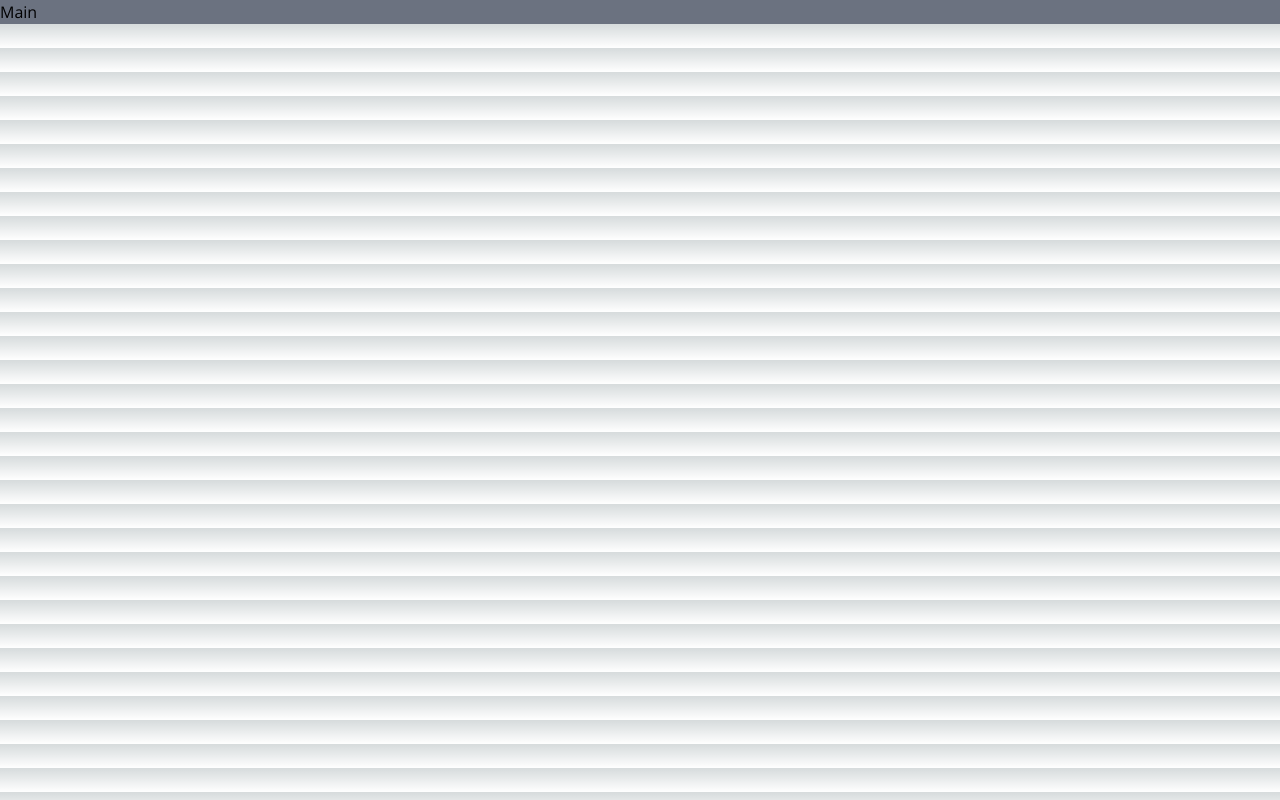
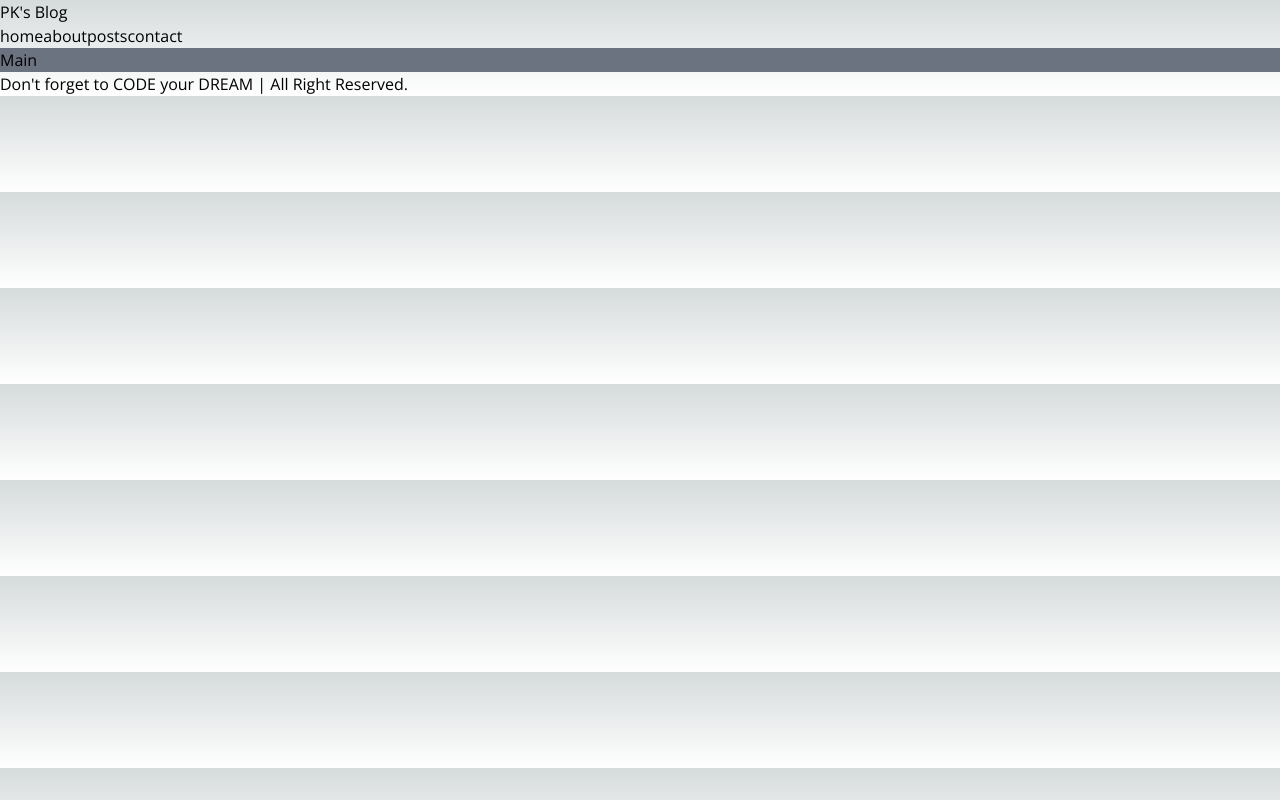
Before and after one commit to presentKey/next-blog, a Next.js app: page / in a window 1280 px wide. Built offline with nearby package versions, Linux system fonts and the light colour scheme.

Commit message:
new: 페이지 레이아웃

```diff
--- /dev/null
+++ b/src/app/about/page.tsx
@@ -0,0 +1,3 @@
+export default function AboutPage() {
+  return <div>어바웃!</div>;
+}
--- /dev/null
+++ b/src/app/contact/page.tsx
@@ -0,0 +1,3 @@
+export default function ContactPage() {
+  return <div>컨택트!</div>;
+}
--- a/src/app/layout.tsx
+++ b/src/app/layout.tsx
@@ -1,5 +1,8 @@
+import Link from 'next/link';
 import './globals.css';
 import { Open_Sans } from 'next/font/google';
+import Header from '@/components/Header';
+import Footer from '@/components/Footer';
 
 const sans = Open_Sans({ subsets: ['latin'] });
 
@@ -15,7 +18,11 @@ export default function RootLayout({
 }) {
   return (
     <html lang="en" className={sans.className}>
-      <body>{children}</body>
+      <body>
+        <Header />
+        <main>{children}</main>
+        <Footer />
+      </body>
     </html>
   );
 }
--- a/src/app/page.tsx
+++ b/src/app/page.tsx
@@ -1,5 +1,3 @@
-import Image from 'next/image';
-
 export default function Home() {
-  return <main className="bg-gray-500">Main</main>;
+  return <section className="bg-gray-500">Main</section>;
 }
--- /dev/null
+++ b/src/app/posts/page.tsx
@@ -0,0 +1,3 @@
+export default function PostsPage() {
+  return <div>포스트!</div>;
+}
--- /dev/null
+++ b/src/components/Footer.tsx
@@ -0,0 +1,7 @@
+import React from 'react';
+
+export default function Footer() {
+  return (
+    <footer>{`Don't forget to CODE your DREAM | All Right Reserved.`}</footer>
+  );
+}
--- /dev/null
+++ b/src/components/Header.tsx
@@ -0,0 +1,18 @@
+import Link from 'next/link';
+import React from 'react';
+
+export default function Header() {
+  return (
+    <header>
+      <Link href="/">
+        <h1>{`PK's Blog`}</h1>
+      </Link>
+      <nav>
+        <Link href="/">home</Link>
+        <Link href="/about">about</Link>
+        <Link href="/posts">posts</Link>
+        <Link href="/contact">contact</Link>
+      </nav>
+    </header>
+  );
+}
```
